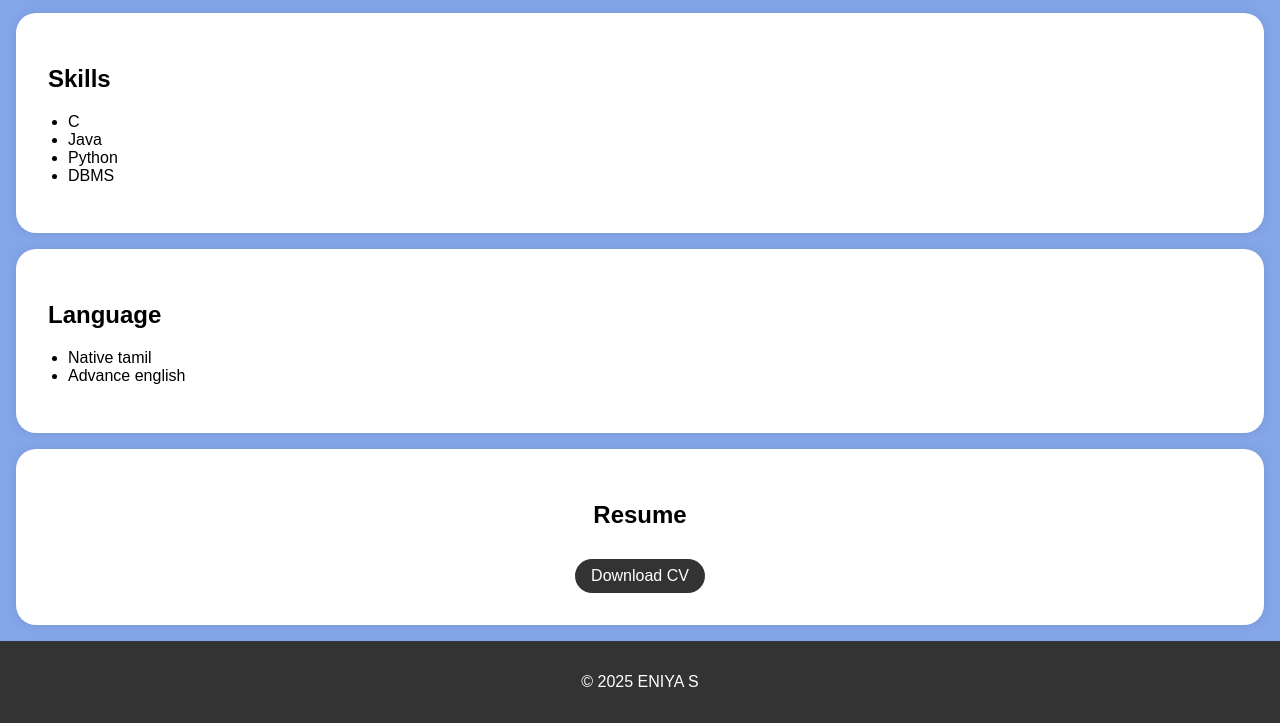
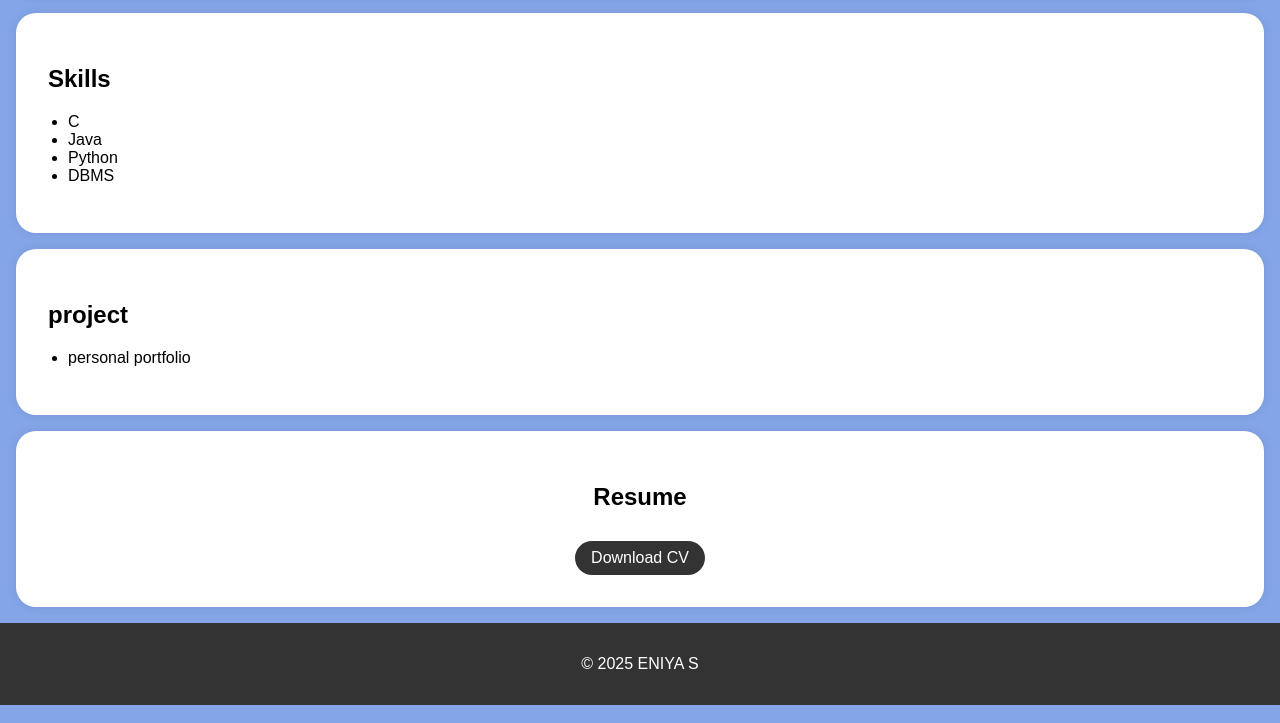
Before and after one commit to Eniya12/PortFolio, a plain HTML site: page index.html in a window 1280 px wide. Shown: the part 631-1354 px from the top of the page. Drawn offline with Linux system fonts and the light colour scheme.

Commit message:
Update index.html

```diff
--- a/index.html
+++ b/index.html
@@ -153,10 +153,9 @@
 
     <section id="Language">
         <div class="section-content">
-            <h2>Language</h2>
+            <h2>project</h2>
             <ul>
-                <li>Native tamil</li>
-                <li>Advance english</li>
+                <li>personal portfolio</li>
                 <!-- Add more project links here -->
             </ul>
         </div>
```
